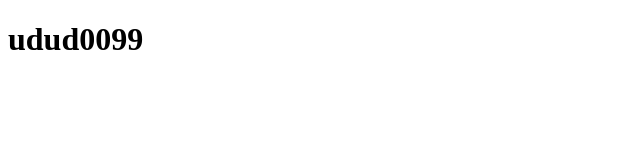
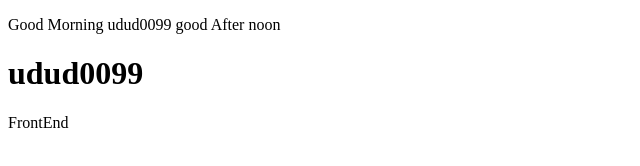
Before and after one commit to udud0099/vueJs-class, a plain HTML site: page Net Ninja/t1/index.html in a window 1280 px wide. Shown: the whole page, without its empty margins (0-640 px from the left). Drawn offline with nearby package versions, Linux system fonts and the light colour scheme.

Commit message:
t3 finish - data & methods

```diff
--- a/Net Ninja/t1/index.html
+++ b/Net Ninja/t1/index.html
@@ -9,7 +9,9 @@
 </head>
 <body>
   <div id="vue-app">
+    <p>{{greet("good After noon")}}</p>
     <h1>{{ name }}</h1>
+    <p>{{job}}</p>
   </div>
 
   <!-- Use the full Vue 2 build with compiler -->
@@ -20,7 +22,13 @@
     new Vue({
       el: "#vue-app",
       data: {
-        name: "udud0099"
+        name: "udud0099",
+        job: "FrontEnd"
+      },
+      methods: {
+        greet: function(a){
+            return "Good Morning " + this.name + " " + a
+        }
       }
     });
   </script>
```
